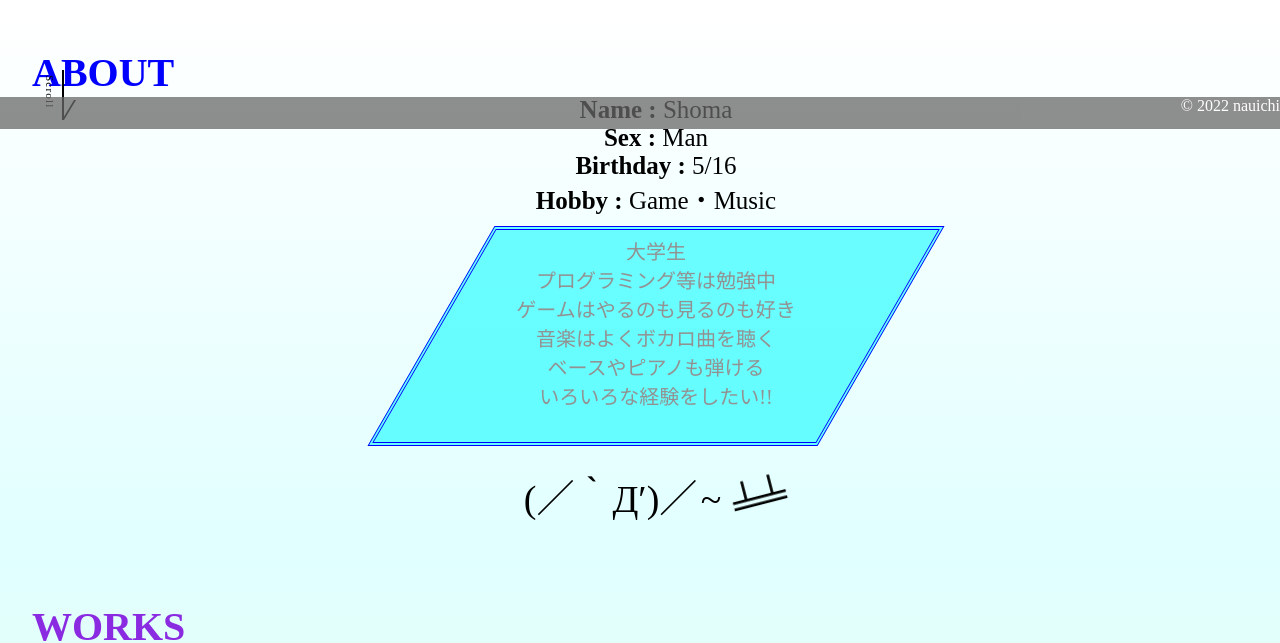
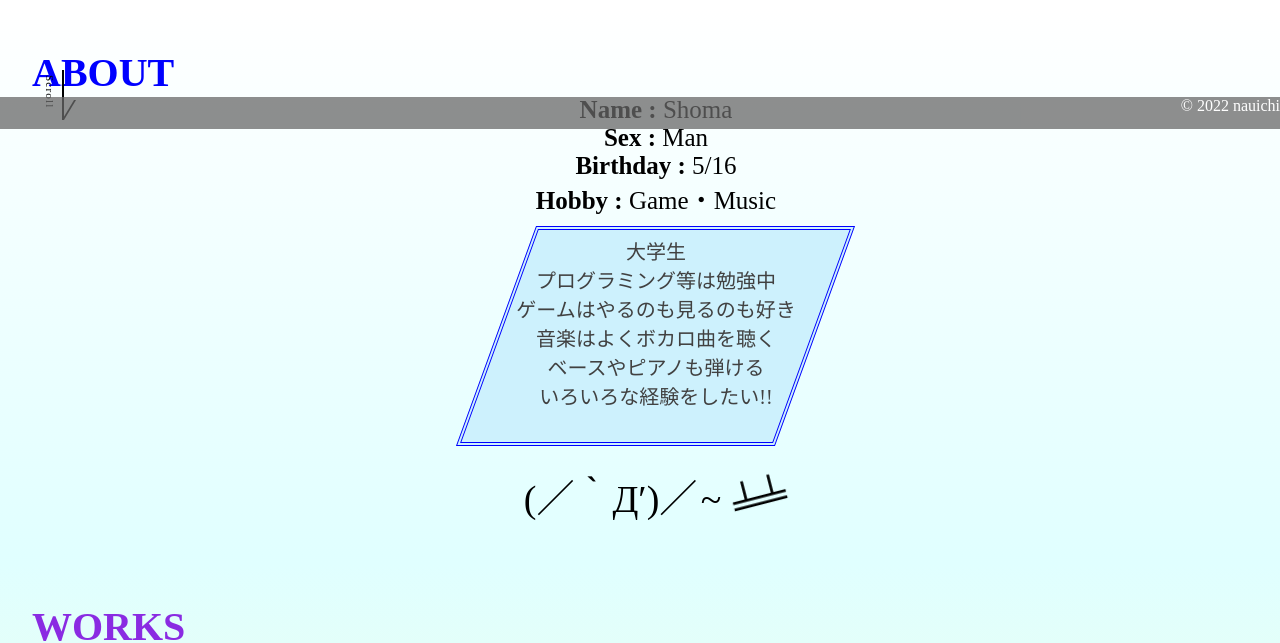
Before and after one commit to Nauichi/Portfolio-site, a Nuxt app: page / in a window 1280 px wide. Shown: the part 671-1314 px from the top of the page. Built offline with nearby package versions, Linux system fonts and the light colour scheme.

Commit message:
Portfolio作成中

```diff
--- a/components/Tutorial.vue
+++ b/components/Tutorial.vue
@@ -19,16 +19,11 @@
         <b>Hobby  :</b>  Game・Music
         <FadeIn>
         <div class="introduce_area">
-          大学生
-          <br>
-          プログラミング等は勉強中
-          <br>
-          ゲームはやるのも見るのも好き
-          <br>
-          音楽はよくボカロ曲を聴く
-          <br>
-          ベースやピアノも弾ける
-          <br>
+          大学生<br>
+          プログラミング等は勉強中<br>
+          ゲームはやるのも見るのも好き<br>
+          音楽はよくボカロ曲を聴く<br>
+          ベースやピアノも弾ける<br>
           いろいろな経験をしたい!!
           <br>
         </div>
@@ -193,14 +188,16 @@
     z-index: 1;
     text-align: center;
     margin: 10px auto;
-    width: 450px;
+    max-width: 500px;
     height: 210px;
     padding-top: 10px;
-    color: rgb(146, 146, 146);
+    color: rgb(65, 65, 65);
     font-size: 20px;
+    padding-left:20px;
+    padding-right:20px
   }
   .introduce_area::before{
-    transform: skewX(-30deg);
+    transform: skewX(-20deg);
     content: "";
     position: absolute;
     top: 0;
@@ -208,7 +205,7 @@
     left: 0;
     right: 0;
     z-index: -1;
-    background-color:#00fbff90;
+    background-color: rgb(205, 241, 253);
     border: double 4px blue;
 
   }
```
